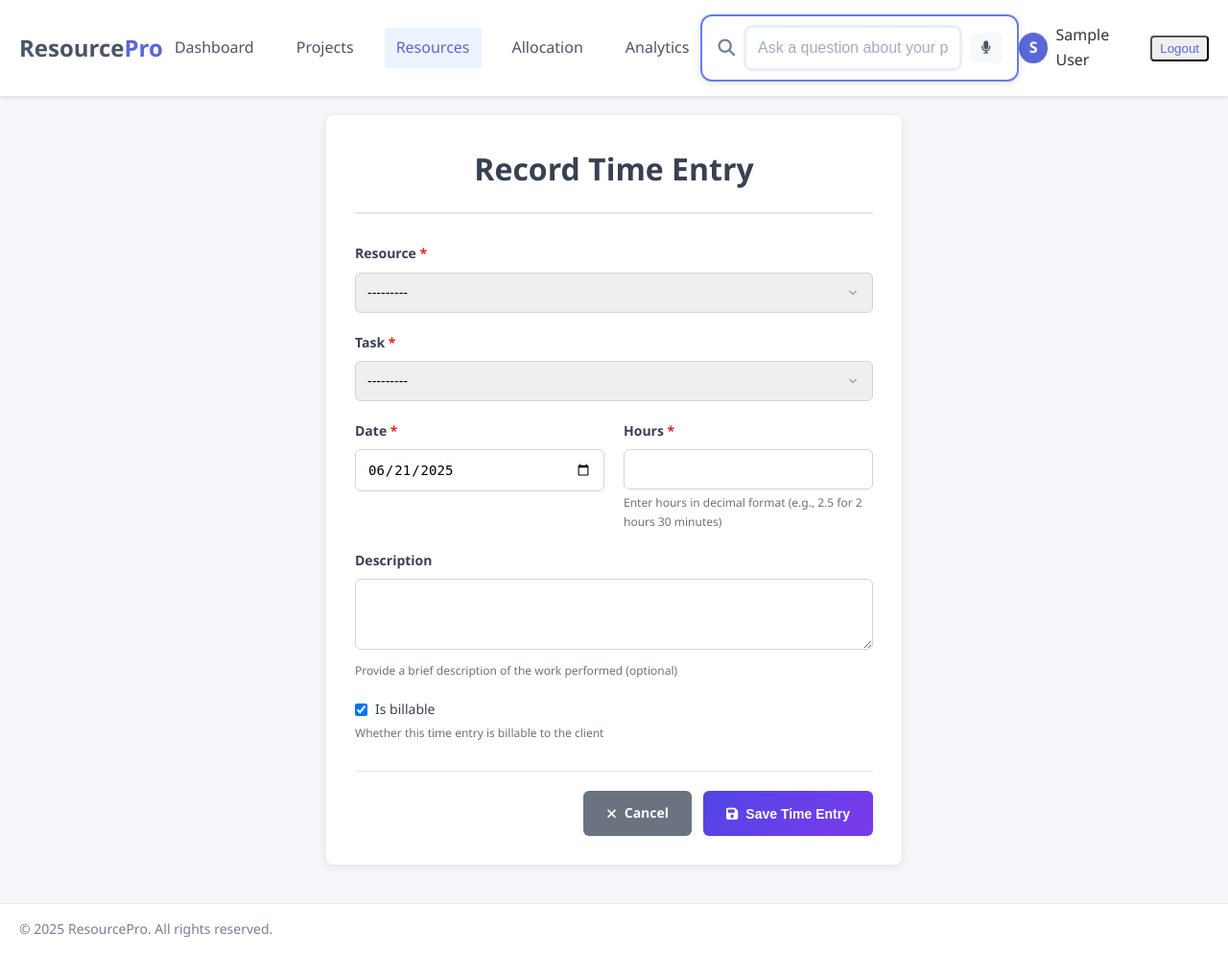
After one commit to avishekpaul1310/resourcepro, a Django app: page /resources/time-entries/create/ in a window 1280 px wide. The commit adds this page. Shown: the whole page at 96% size. Run offline with Django 5.2, Linux system fonts and the light colour scheme; the visitor is signed in with stand-in values (Sample User, id 1); data that the repository does not hold is empty.

Commit message:
feat: Update time entry links and add time entry form template with styling

```diff
--- a/resources/templates/resources/time_entries.html
+++ b/resources/templates/resources/time_entries.html
@@ -280,7 +280,7 @@
 <div class="page-title">
     <h1 class="title">Time Entries</h1>
     <div class="actions">
-        <a href="{% url 'resources:time_tracking' %}" class="btn btn-primary">Log New Entry</a>
+        <a href="{% url 'resources:time_entry_create' %}" class="btn btn-primary">Log New Entry</a>
         <a href="{% url 'resources:bulk_time_entry' %}" class="btn btn-secondary">Bulk Entry</a>
     </div>
 </div>
--- /dev/null
+++ b/resources/templates/resources/time_entry_form.html
@@ -0,0 +1,313 @@
+{% extends 'base.html' %}
+
+{% block title %}{{ title }} - ResourcePro{% endblock %}
+
+{% block extra_css %}
+<style>
+    .form-container {
+        max-width: 600px;
+        margin: 0 auto;
+        background: white;
+        padding: 30px;
+        border-radius: 8px;
+        box-shadow: 0 2px 10px rgba(0,0,0,0.1);
+    }
+
+    .form-header {
+        text-align: center;
+        margin-bottom: 30px;
+        padding-bottom: 20px;
+        border-bottom: 2px solid #e5e7eb;
+    }
+
+    .form-header h1 {
+        color: #374151;
+        font-size: 2rem;
+        font-weight: 700;
+        margin: 0;
+    }
+
+    .form-group {
+        margin-bottom: 20px;
+    }
+
+    .form-group label {
+        display: block;
+        margin-bottom: 8px;
+        font-weight: 600;
+        color: #374151;
+        font-size: 14px;
+    }
+
+    .form-control {
+        width: 100%;
+        padding: 12px;
+        border: 1px solid #d1d5db;
+        border-radius: 6px;
+        font-size: 14px;
+        transition: border-color 0.15s ease-in-out, box-shadow 0.15s ease-in-out;
+        box-sizing: border-box;
+    }
+
+    .form-control:focus {
+        outline: none;
+        border-color: #4f46e5;
+        box-shadow: 0 0 0 3px rgba(79, 70, 229, 0.1);
+    }
+
+    .form-control textarea {
+        resize: vertical;
+        min-height: 80px;
+    }
+
+    .checkbox-group {
+        display: flex;
+        align-items: center;
+        gap: 8px;
+    }
+
+    .checkbox-group input[type="checkbox"] {
+        width: auto;
+        margin: 0;
+    }
+
+    .checkbox-group label {
+        margin: 0;
+        font-weight: 500;
+        cursor: pointer;
+    }
+
+    .btn {
+        padding: 12px 24px;
+        border: none;
+        border-radius: 6px;
+        font-size: 14px;
+        font-weight: 600;
+        cursor: pointer;
+        text-decoration: none;
+        display: inline-flex;
+        align-items: center;
+        gap: 8px;
+        transition: all 0.2s ease;
+    }
+
+    .btn-primary {
+        background: linear-gradient(135deg, #4f46e5 0%, #7c3aed 100%);
+        color: white;
+    }
+
+    .btn-primary:hover {
+        transform: translateY(-1px);
+        box-shadow: 0 4px 12px rgba(79, 70, 229, 0.4);
+    }
+
+    .btn-secondary {
+        background: #6b7280;
+        color: white;
+    }
+
+    .btn-secondary:hover {
+        background: #4b5563;
+        transform: translateY(-1px);
+    }
+
+    .form-actions {
+        display: flex;
+        gap: 12px;
+        justify-content: flex-end;
+        margin-top: 30px;
+        padding-top: 20px;
+        border-top: 1px solid #e5e7eb;
+    }
+
+    .required-field::after {
+        content: " *";
+        color: #dc2626;
+    }
+
+    .help-text {
+        font-size: 12px;
+        color: #6b7280;
+        margin-top: 4px;
+    }
+
+    .errorlist {
+        list-style: none;
+        padding: 0;
+        margin: 8px 0 0 0;
+    }
+
+    .errorlist li {
+        color: #dc2626;
+        font-size: 12px;
+        background: #fef2f2;
+        padding: 4px 8px;
+        border-radius: 4px;
+        border-left: 3px solid #dc2626;
+    }
+
+    .form-row {
+        display: flex;
+        gap: 20px;
+    }
+
+    .form-row .form-group {
+        flex: 1;
+    }
+
+    @media (max-width: 768px) {
+        .form-container {
+            margin: 20px;
+            padding: 20px;
+        }
+
+        .form-row {
+            flex-direction: column;
+            gap: 0;
+        }
+
+        .form-actions {
+            flex-direction: column;
+        }
+
+        .btn {
+            justify-content: center;
+        }
+    }
+</style>
+{% endblock %}
+
+{% block content %}
+<div class="form-container">
+    <div class="form-header">
+        <h1>{{ title }}</h1>
+    </div>
+
+    <form method="post">
+        {% csrf_token %}
+
+        {% if form.non_field_errors %}
+            <div class="alert alert-danger">
+                {{ form.non_field_errors }}
+            </div>
+        {% endif %}
+
+        <!-- Resource Field (usually hidden for regular users) -->
+        {% if form.resource.widget.input_type != 'hidden' %}
+        <div class="form-group">
+            <label for="{{ form.resource.id_for_label }}" class="required-field">{{ form.resource.label }}</label>
+            {{ form.resource }}
+            {% if form.resource.errors %}
+                <ul class="errorlist">
+                    {% for error in form.resource.errors %}
+                        <li>{{ error }}</li>
+                    {% endfor %}
+                </ul>
+            {% endif %}
+        </div>
+        {% else %}
+            {{ form.resource }}
+        {% endif %}
+
+        <!-- Task Field -->
+        <div class="form-group">
+            <label for="{{ form.task.id_for_label }}" class="required-field">{{ form.task.label }}</label>
+            {{ form.task }}
+            {% if form.task.errors %}
+                <ul class="errorlist">
+                    {% for error in form.task.errors %}
+                        <li>{{ error }}</li>
+                    {% endfor %}
+                </ul>
+            {% endif %}
+        </div>
+
+        <!-- Date and Hours Row -->
+        <div class="form-row">
+            <div class="form-group">
+                <label for="{{ form.date.id_for_label }}" class="required-field">{{ form.date.label }}</label>
+                {{ form.date }}
+                {% if form.date.errors %}
+                    <ul class="errorlist">
+                        {% for error in form.date.errors %}
+                            <li>{{ error }}</li>
+                        {% endfor %}
+                    </ul>
+                {% endif %}
+            </div>
+
+            <div class="form-group">
+                <label for="{{ form.hours.id_for_label }}" class="required-field">{{ form.hours.label }}</label>
+                {{ form.hours }}
+                <div class="help-text">Enter hours in decimal format (e.g., 2.5 for 2 hours 30 minutes)</div>
+                {% if form.hours.errors %}
+                    <ul class="errorlist">
+                        {% for error in form.hours.errors %}
+                            <li>{{ error }}</li>
+                        {% endfor %}
+                    </ul>
+                {% endif %}
+            </div>
+        </div>
+
+        <!-- Description Field -->
+        <div class="form-group">
+            <label for="{{ form.description.id_for_label }}">{{ form.description.label }}</label>
+            {{ form.description }}
+            <div class="help-text">Provide a brief description of the work performed (optional)</div>
+            {% if form.description.errors %}
+                <ul class="errorlist">
+                    {% for error in form.description.errors %}
+                        <li>{{ error }}</li>
+                    {% endfor %}
+                </ul>
+            {% endif %}
+        </div>
+
+        <!-- Billable Checkbox -->
+        <div class="form-group">
+            <div class="checkbox-group">
+                {{ form.is_billable }}
+                <label for="{{ form.is_billable.id_for_label }}">{{ form.is_billable.label }}</label>
+            </div>
+            <div class="help-text">{{ form.is_billable.help_text }}</div>
+            {% if form.is_billable.errors %}
+                <ul class="errorlist">
+                    {% for error in form.is_billable.errors %}
+                        <li>{{ error }}</li>
+                    {% endfor %}
+                </ul>
+            {% endif %}
+        </div>
+
+        <!-- Form Actions -->
+        <div class="form-actions">            <a href="{% url 'resources:time_entry_list' %}" class="btn btn-secondary">
+                <i class="fas fa-times"></i>
+                Cancel
+            </a>
+            <button type="submit" class="btn btn-primary">
+                <i class="fas fa-save"></i>
+                {% if form.instance.pk %}Update{% else %}Save{% endif %} Time Entry
+            </button>
+        </div>
+    </form>
+</div>
+
+<script>
+document.addEventListener('DOMContentLoaded', function() {
+    // Add form-control class to all form inputs
+    const inputs = document.querySelectorAll('input, select, textarea');
+    inputs.forEach(input => {
+        if (!input.classList.contains('form-check-input')) {
+            input.classList.add('form-control');
+        }
+    });
+
+    // Focus on first field
+    const firstInput = document.querySelector('.form-control');
+    if (firstInput && firstInput.type !== 'hidden') {
+        firstInput.focus();
+    }
+});
+</script>
+{% endblock %}
--- a/resources/views.py
+++ b/resources/views.py
@@ -250,7 +250,7 @@ def time_entry_create(request):
         if form.is_valid():
             form.save()
             messages.success(request, 'Time entry recorded successfully.')
-            return redirect('time_entry_list')
+            return redirect('resources:time_entry_list')
     else:
         form = TimeEntryForm(user=request.user)
 
@@ -270,7 +270,7 @@ def time_entry_edit(request, pk):
         if form.is_valid():
             form.save()
             messages.success(request, 'Time entry updated successfully.')
-            return redirect('time_entry_list')
+            return redirect('resources:time_entry_list')
     else:
         form = TimeEntryForm(instance=time_entry, user=request.user)
 
```
